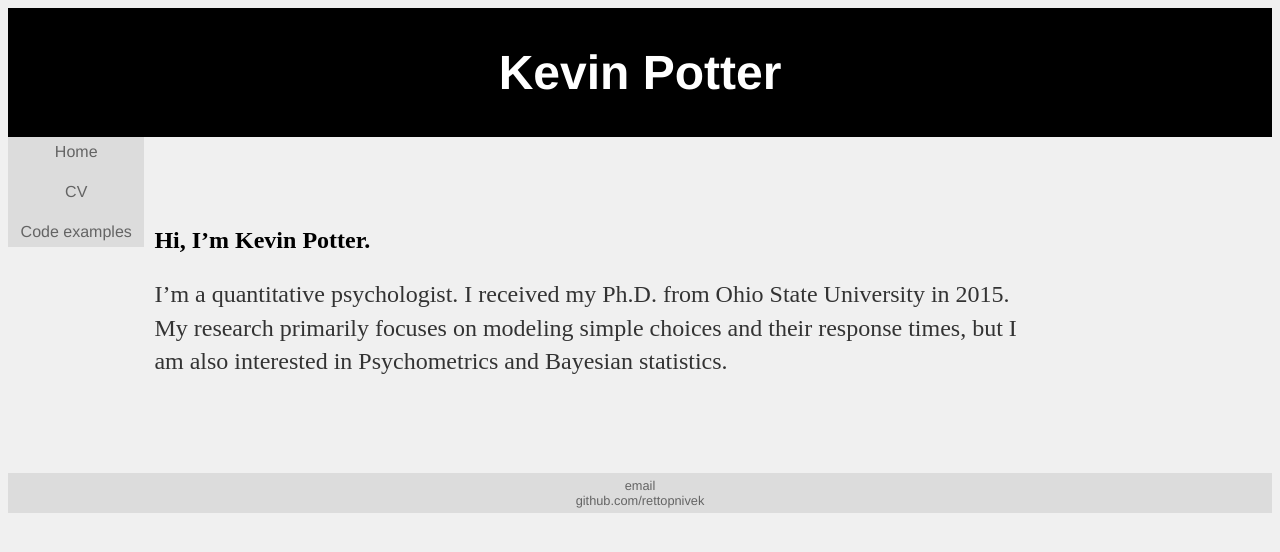
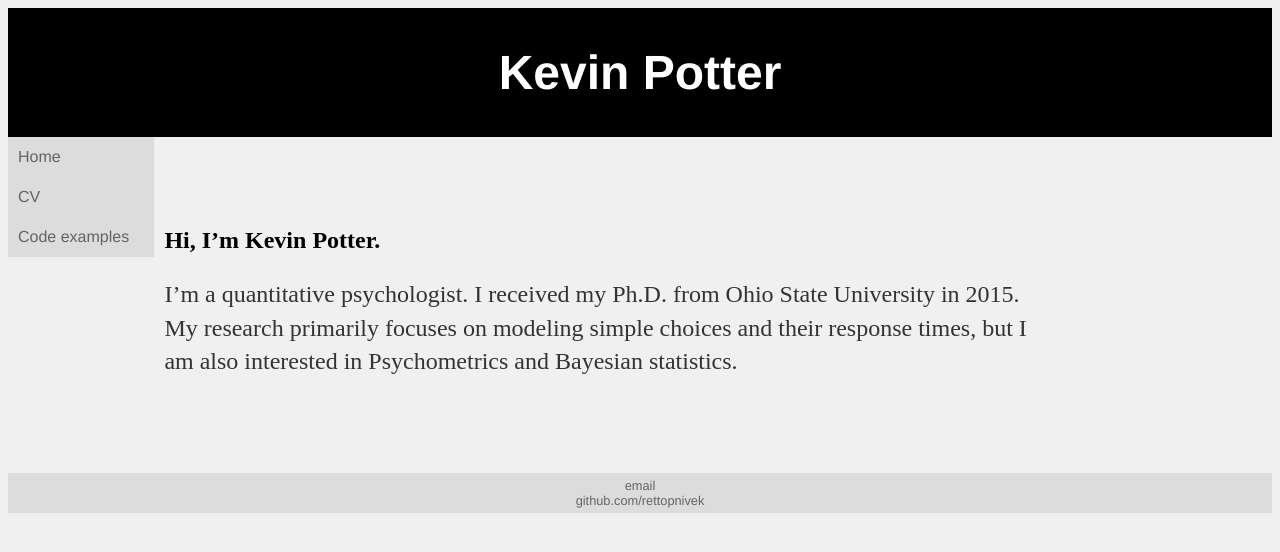
Before and after one commit to rettopnivek/rettopnivek.github.io, a Jekyll site: the page built from index.md, in a window 1280 px wide. Shown: the top 552 px of the page. Built offline with Jekyll 4.4.1, drawn with Linux system fonts in a browser that asks for light colours.

Commit message:
Update main.css

```diff
--- a/css/main.css
+++ b/css/main.css
@@ -6,13 +6,13 @@
 }
 #nav {
     font-family:'Helvetica', 'Arial', 'Sans-Serif';
-    text-align:center;
+    /*text-align:center;*/
     line-height:20px;
     background-color:rgb(220,220,220);
     height:100%;
     width:10%;
     float:left;
-    padding:5px;
+    padding:10px;
 }
 #section {
     margin: 60px auto;
```
